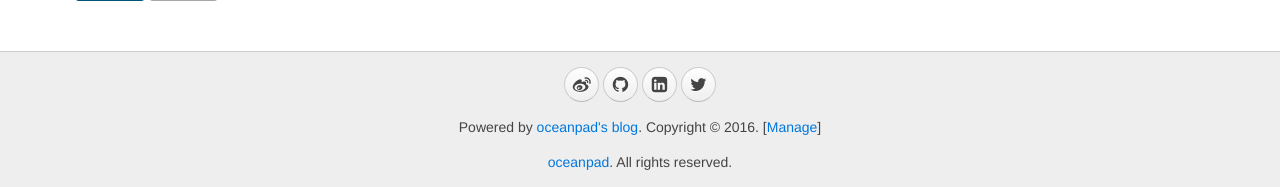
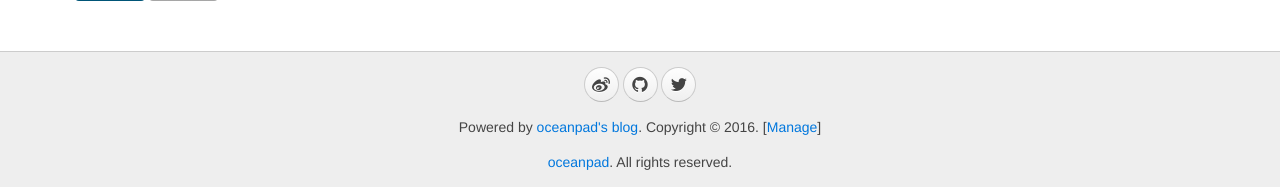
Before and after one commit to oceanpad/webapp-python3, a Python web app: template www/templates/manage_blog_edit.html in a window 1280 px wide. Shown: the part 723-910 px from the top of the page. Run offline with Jinja, Linux system fonts and the light colour scheme; the template is opened without the code that fills it, so the values that code supplies are empty.

Commit message:
modified base html

```diff
--- a/www/templates/__base__.html
+++ b/www/templates/__base__.html
@@ -73,10 +73,9 @@
         <div class="uk-container uk-container-center uk-text-center">
             <div class="uk-panel uk-margin-top uk-margin-bottom">
                 <p>
-                    <a target="_blank" href="http://weibo.com/liaoxuefeng" class="uk-icon-button uk-icon-weibo"></a>
-                    <a target="_blank" href="https://github.com/michaelliao" class="uk-icon-button uk-icon-github"></a>
-                    <a target="_blank" href="http://www.linkedin.com/in/liaoxuefeng" class="uk-icon-button uk-icon-linkedin-square"></a>
-                    <a target="_blank" href="https://twitter.com/liaoxuefeng" class="uk-icon-button uk-icon-twitter"></a>
+                    <a target="_blank" href="http://weibo.com/oceanpad" class="uk-icon-button uk-icon-weibo"></a>
+                    <a target="_blank" href="https://github.com/oceanpad" class="uk-icon-button uk-icon-github"></a>
+                    <a target="_blank" href="https://twitter.com/haiyangzhao" class="uk-icon-button uk-icon-twitter"></a>
                 </p>
                 <p>Powered by <a href="http://oceanpad.github.io">oceanpad's blog</a>. Copyright &copy; 2016. [<a href="/manage/" target="_blank">Manage</a>]</p>
                 <p><a href="http://oceanpad.github.io/" target="_blank">oceanpad</a>. All rights reserved.</p>
```
